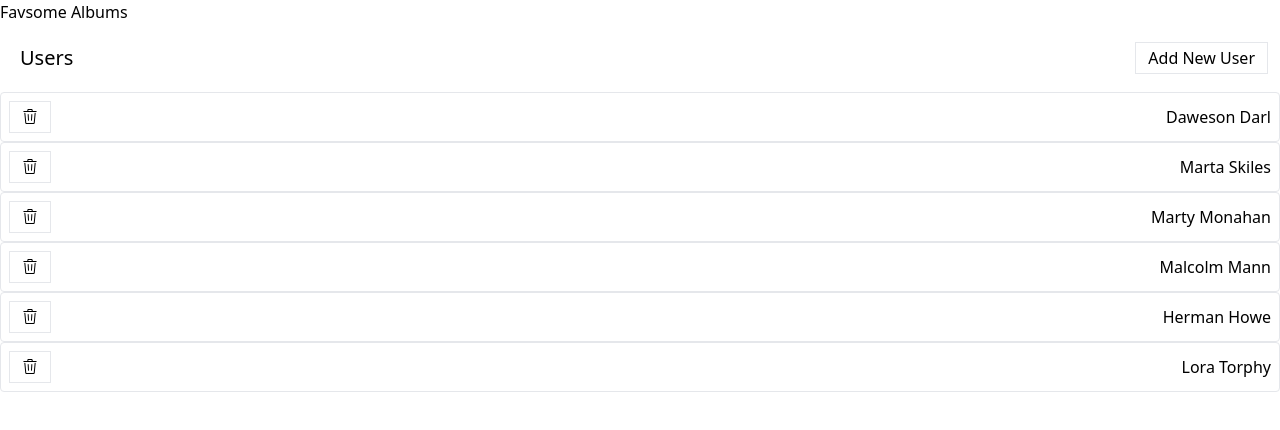
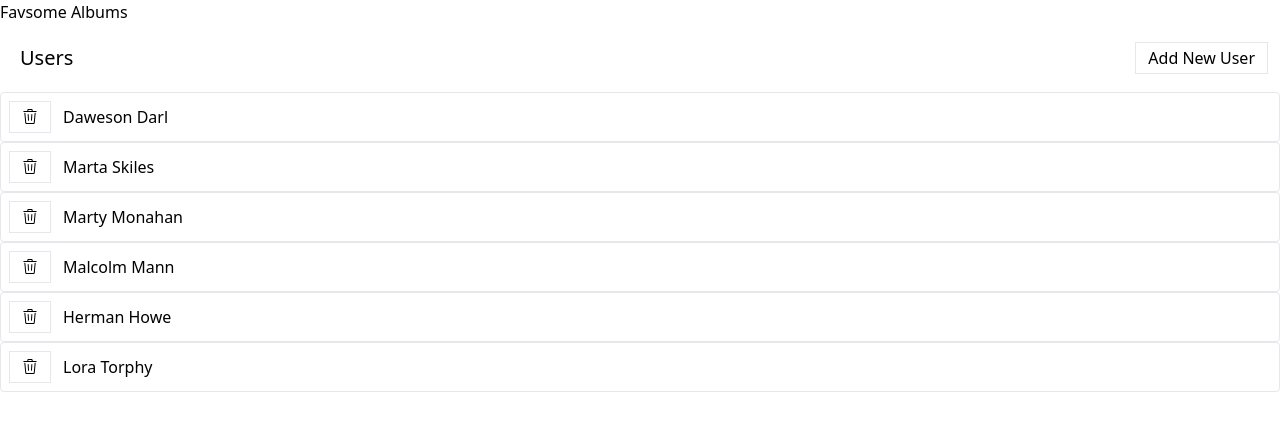
Before and after one commit to chandanch/favsome-albums, a React (Create React App) app: page / in a window 1280 px wide. Shown: the top 430 px of the page. Built offline with nearby package versions, Linux system fonts and the light colour scheme; data requests are answered from the project's data file.

Commit message:
add styling to delete btn

```diff
--- a/src/components/users-list-item/UsersListItem.jsx
+++ b/src/components/users-list-item/UsersListItem.jsx
@@ -13,11 +13,17 @@
 	return (
 		<div className="mb2 border rounded">
 			<div className="flex p-2 justify-between items-center cursor-pointer">
-				{error && <div>Error in deleting user</div>}
-				<Button isLoading={isLoading} onClick={handleDelete}>
-					<GoTrash />
-				</Button>
-				{user.name}
+				<div className="flex flex-row items-center justify-center">
+					{error && <div>Error in deleting user</div>}
+					<Button
+						className="mr-3"
+						isLoading={isLoading}
+						onClick={handleDelete}
+					>
+						<GoTrash />
+					</Button>
+					{user.name}
+				</div>
 			</div>
 		</div>
 	);
```
